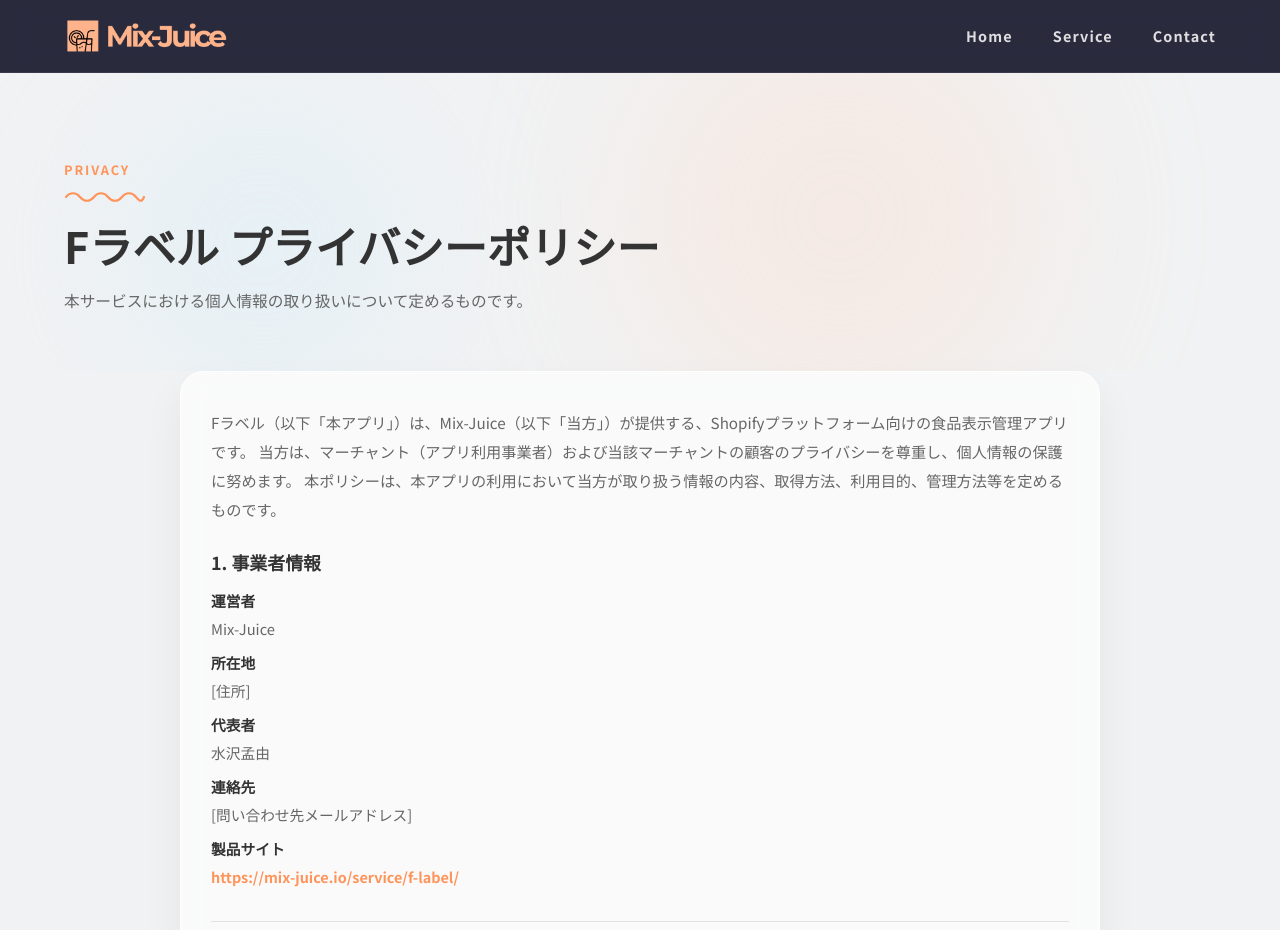
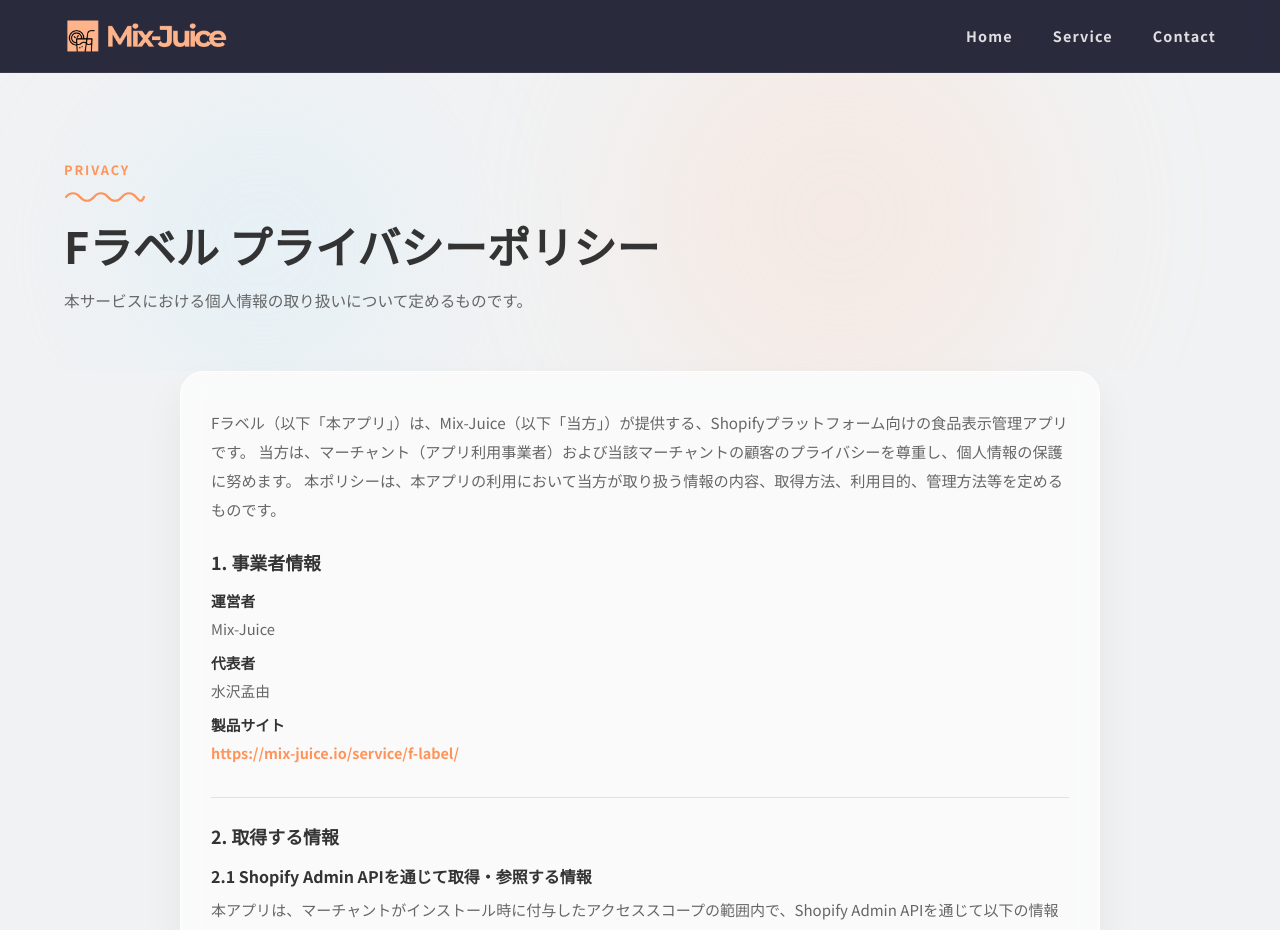
Before and after one commit to Mix-Juice-io/mix-juice-corporate, a React (Vite) app: page /service/f-label/privacy in a window 1280 px wide. Shown: the top 930 px of the page. Built offline with nearby package versions, Linux system fonts and the light colour scheme.

Commit message:
chore(privacy): 事業者情報のプレースホルダー項目を削除
第1条 事業者情報から、未確定のプレースホルダーである
所在地・連絡先の2項目を削除。

```diff
--- a/src/pages/FLabelPrivacyPage.tsx
+++ b/src/pages/FLabelPrivacyPage.tsx
@@ -33,12 +33,8 @@
               <dl className={styles.meta}>
                 <dt>運営者</dt>
                 <dd>Mix-Juice</dd>
-                <dt>所在地</dt>
-                <dd>[住所]</dd>
                 <dt>代表者</dt>
                 <dd>水沢孟由</dd>
-                <dt>連絡先</dt>
-                <dd>[問い合わせ先メールアドレス]</dd>
                 <dt>製品サイト</dt>
                 <dd>
                   <a
```
